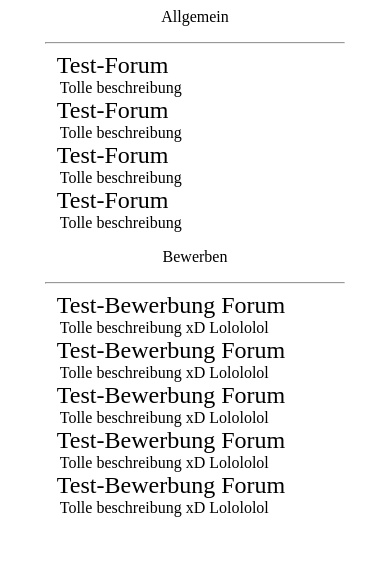
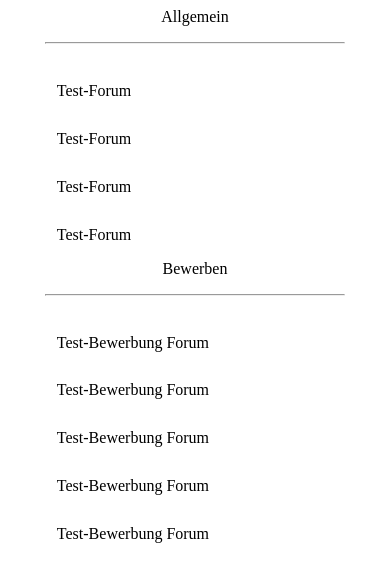
Before and after one commit to DEV-Dome/Klanus, a PHP site: page /pages/projekt/modules/forum/index.php in a window 390 px wide. Shown: the top 582 px of the page. Run offline with PHP 8.4, Linux system fonts and the light colour scheme; the visitor is signed in with stand-in values (Sample User, id 1); data that the repository does not hold is empty.

Commit message:
Mobil Ansicht angepasst

```diff
--- a/css/main.css
+++ b/css/main.css
@@ -188,7 +188,7 @@ body {
 }
 #MainSek {
     width: 100%;
-    height: 70%;
+    min-height: 70%;
  }
 .mobileSwitchLlogo {
     font-size: 450%;
--- a/css/mainHandy.css
+++ b/css/mainHandy.css
@@ -71,7 +71,7 @@
 
     #displayBereich {
         width: 100%;
-        height: 96%;
+        min-height: 96%;
 
         display: flex;
         flex-direction: row;
@@ -164,7 +164,7 @@
     }
     #MainSek {
         width: 100%;
-        height: 100%;
+        min-height: 100%;
     }
 
     .onlyMobile {
--- a/pages/projekt/modules/forum/css/main.css
+++ b/pages/projekt/modules/forum/css/main.css
@@ -3,9 +3,7 @@
 
     margin-left: 10%;
     margin-top: 2%;
-}
-.Forum_Kategorie {
-
+    margin-bottom: 2%;
 }
 .Forum_Kategorie_head {
     text-align: center;
@@ -26,4 +24,5 @@
 }
 .Forum_beschreibung {
     margin-left: 4.8%;
+    font-size: 14px;
 }
--- /dev/null
+++ b/pages/projekt/modules/forum/css/main_handy.css
@@ -0,0 +1,32 @@
+@media only screen and (max-width: 768px) {
+    #main_forum {
+        width: 80%;
+
+        margin-left: 10%;
+        margin-top: 2%;
+        margin-bottom: 10%;
+    }
+    .Forum_Kategorie_head {
+        text-align: center;
+    }
+
+    .Forum{
+        width: 100%;
+    }
+    .Forum_icon {
+        margin-top: 2%;
+        font-size: 24px;
+        display: inline-block;
+        margin-right: 2.5%;
+    }
+    .Forum_name {
+        display: inline-block;
+        font-size: 16px;
+        margin-top: 10%;
+    }
+    .Forum_beschreibung {
+        margin-left: 4.8%;
+        font-size: 12px;
+        display: none;
+    }
+}
--- a/pages/projekt/modules/forum/index.php
+++ b/pages/projekt/modules/forum/index.php
@@ -16,8 +16,14 @@ include_once "../../../../php/rang/Rang.php";
 
 $rang = new Rang($_SESSION['Rang'], $pdo);
 $prang = new projektRang($_SESSION['PRang'], $pdo)
+
+/*
+ * Name: 50 Zeichen
+ * Beschreibung: 50 Zeichen
+ */
 ?>
 <link href="pages/projekt/modules/forum/css/main.css" rel="stylesheet">
+<link href="pages/projekt/modules/forum/css/main_handy.css" rel="stylesheet">
 
 <div id="main_forum">
     <div class="Forum_Kategorie">
@@ -34,8 +40,7 @@ $prang = new projektRang($_SESSION['PRang'], $pdo)
                 Test-Forum
             </div>
             <div class="Forum_beschreibung">
-                Tolle beschreibung
-            </div>
+                Lorem ipsum dolor sit amet, consetetur sadipscing elitr, sed diam nonumy eirmod tempor invidunt ut labore et dolore magna aliquyam erat, sed diam voluptua. At vero eos et accusam et justo duo dolores et ea rebum. Stet clita kasd gubergren, no sea tak            </div>
         </div>
         <div class="Forum">
             <div class="Forum_icon">
```
